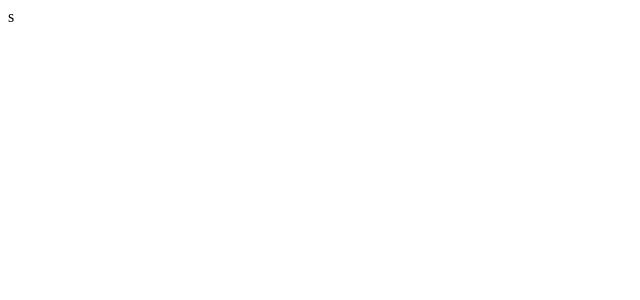
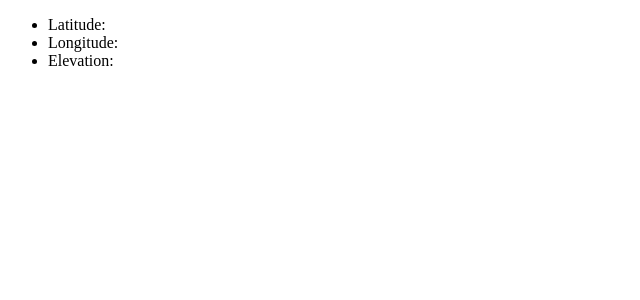
Before and after one commit to lewismoore10100/weather, a React app: page / in a window 1280 px wide. Shown: the top 300 px of the page, without its empty margins (0-640 px from the left). Built offline with nearby package versions, Linux system fonts and the light colour scheme.

Commit message:
show, lat, long and elevation in header

```diff
--- a/src/WeatherHeader.tsx
+++ b/src/WeatherHeader.tsx
@@ -1,13 +1,16 @@
 import * as React from "react";
 
 export default (props: HeaderProps) =>
-    <header>s</header>
+    <header>
+        <ul>
+            <li>Latitude: {props.latitude}</li>
+            <li>Longitude: {props.longitude}</li>
+            <li>Elevation: {props.elevation}</li>
+        </ul>
+    </header>
 
 type HeaderProps = {
     latitude:              number;
     longitude:             number;
-    generationtime_ms:     number;
-    utc_offset_seconds:    number;
-    timezone:              string;
-    timezone_abbreviation: string;
+    elevation:             number;
 }
```
Also changed, not shown: 1 other file (tests, documents, lock files or other folders).
